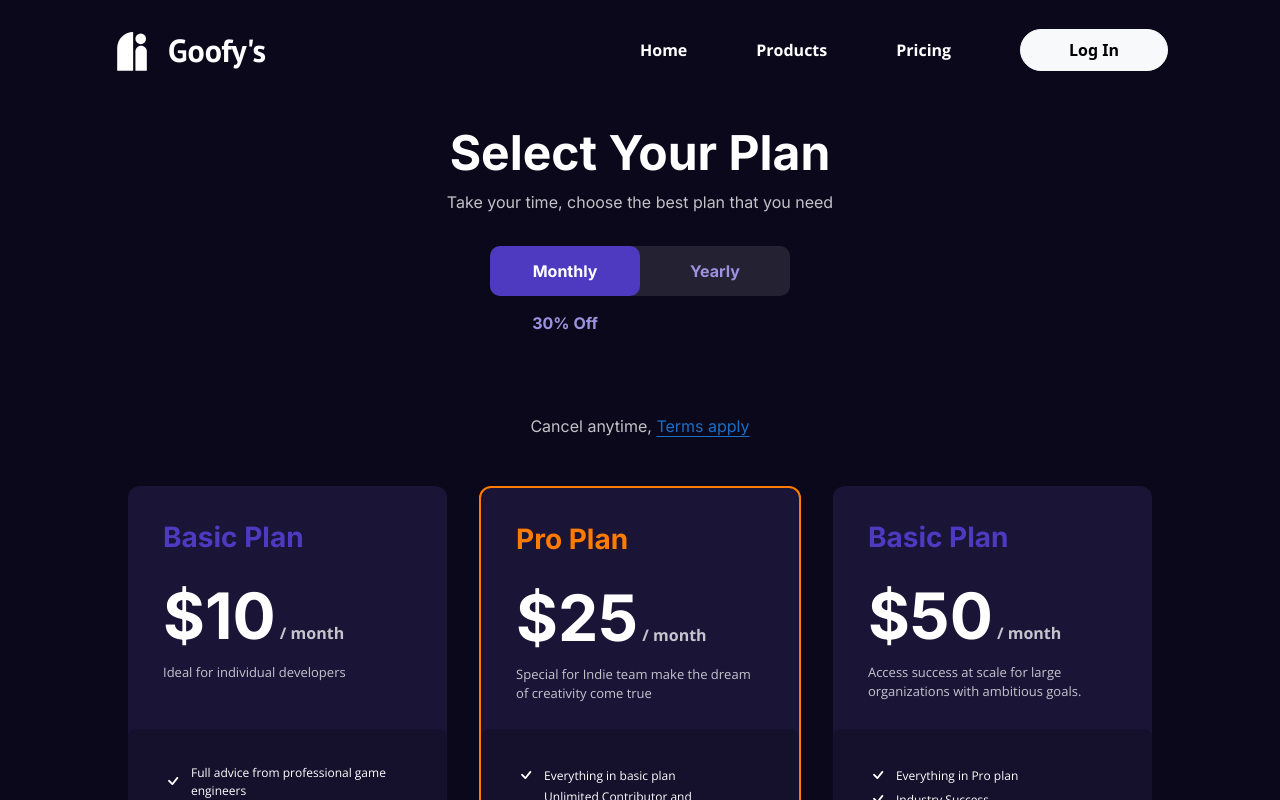
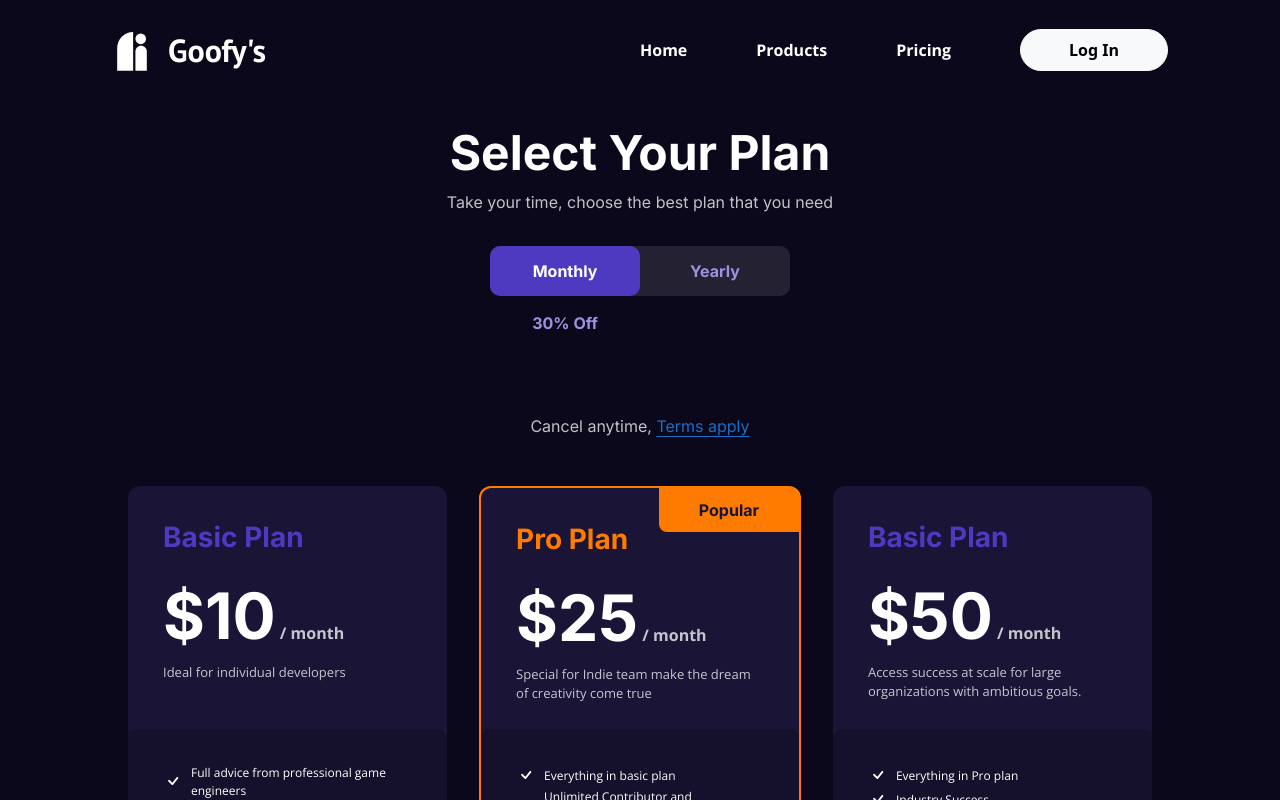
Before and after one commit to norman-andrians/goofys, a React (Create React App) app: page / in a window 1280 px wide. Shown: the top 800 px of the page. Built offline with nearby package versions, Linux system fonts and the light colour scheme.

Commit message:
forgot the popular mark

```diff
--- a/src/assets/sass/components.scss
+++ b/src/assets/sass/components.scss
@@ -57,6 +57,17 @@
     padding: 0;
     height: 540px;
     position: relative;
+}
+.plan-card > .p-mark {
+    position: absolute;
+    background-color: $secondary;
+    color: $color-001;
+    padding: 10px;
+    width: 140px;
+    text-align: center;
+    border-radius: 0 8px 0 8px;
+    right: 0;
+    top: 0;
 }
 .plan-card > header {
     border-radius: 12px 12px 0 0;
--- a/src/components/cards/plan-card.jsx
+++ b/src/components/cards/plan-card.jsx
@@ -10,6 +10,9 @@ function PlanCard (props) {
     const popular = props.popular == null ? false : props.popular;
 
     return <div className={classNames('plan-card', 'container-fluid', 'mx-2', 'mx-xl-3', {'plan-card-popular' : popular})}>
+        { popular && (
+            <div className="p-mark ff-inter fw-bold">Popular</div>
+        ) }
         <header>
             <h3 className={classNames('h3', 'fw-bold', 'ff-inter', {'text-primary' : !popular}, {'text-secondary' : popular})}>{name}</h3>
             <div className="mt-4">
```
Also changed, not shown: src/assets/css/main.min.css, 1 other file (tests, documents, lock files or other folders).
